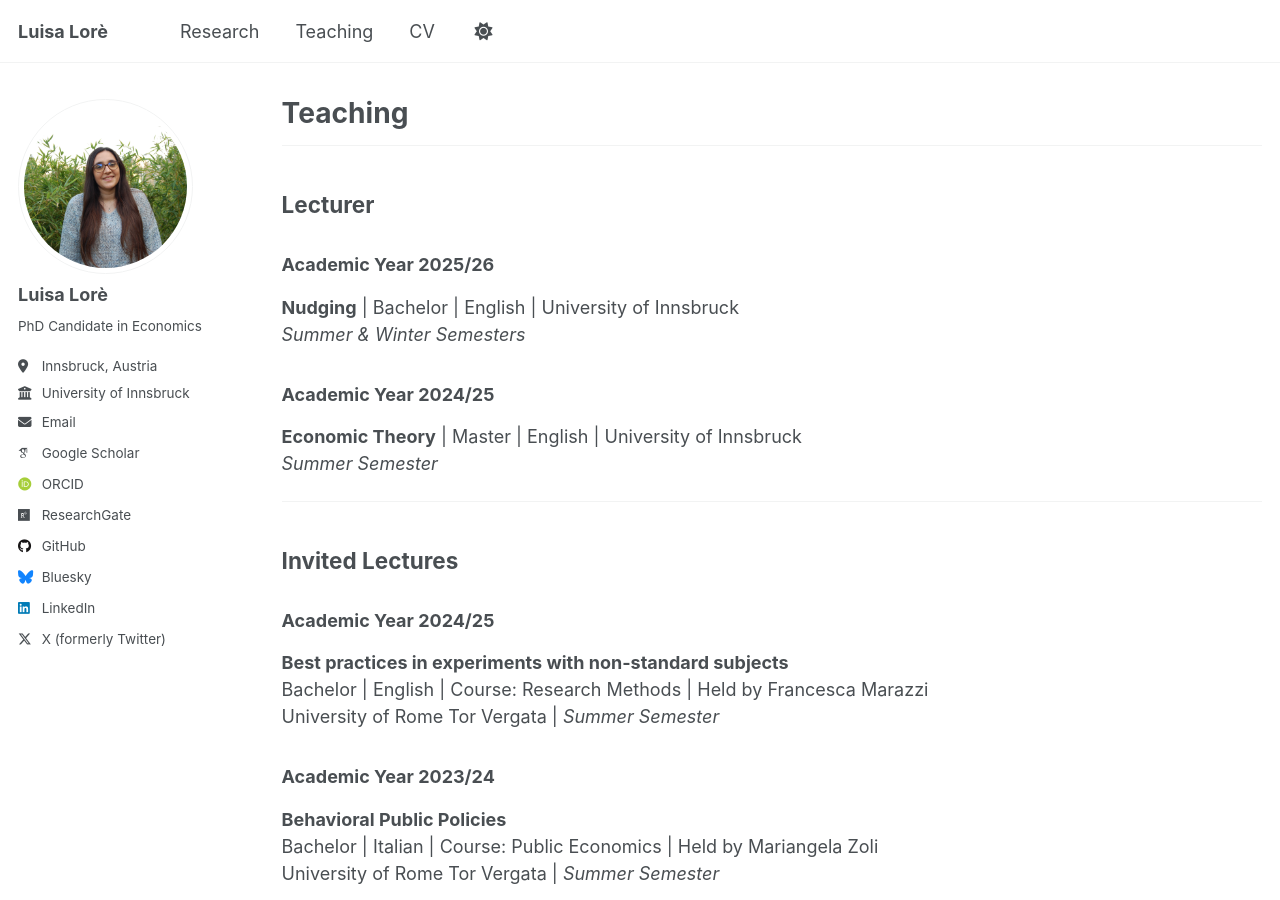
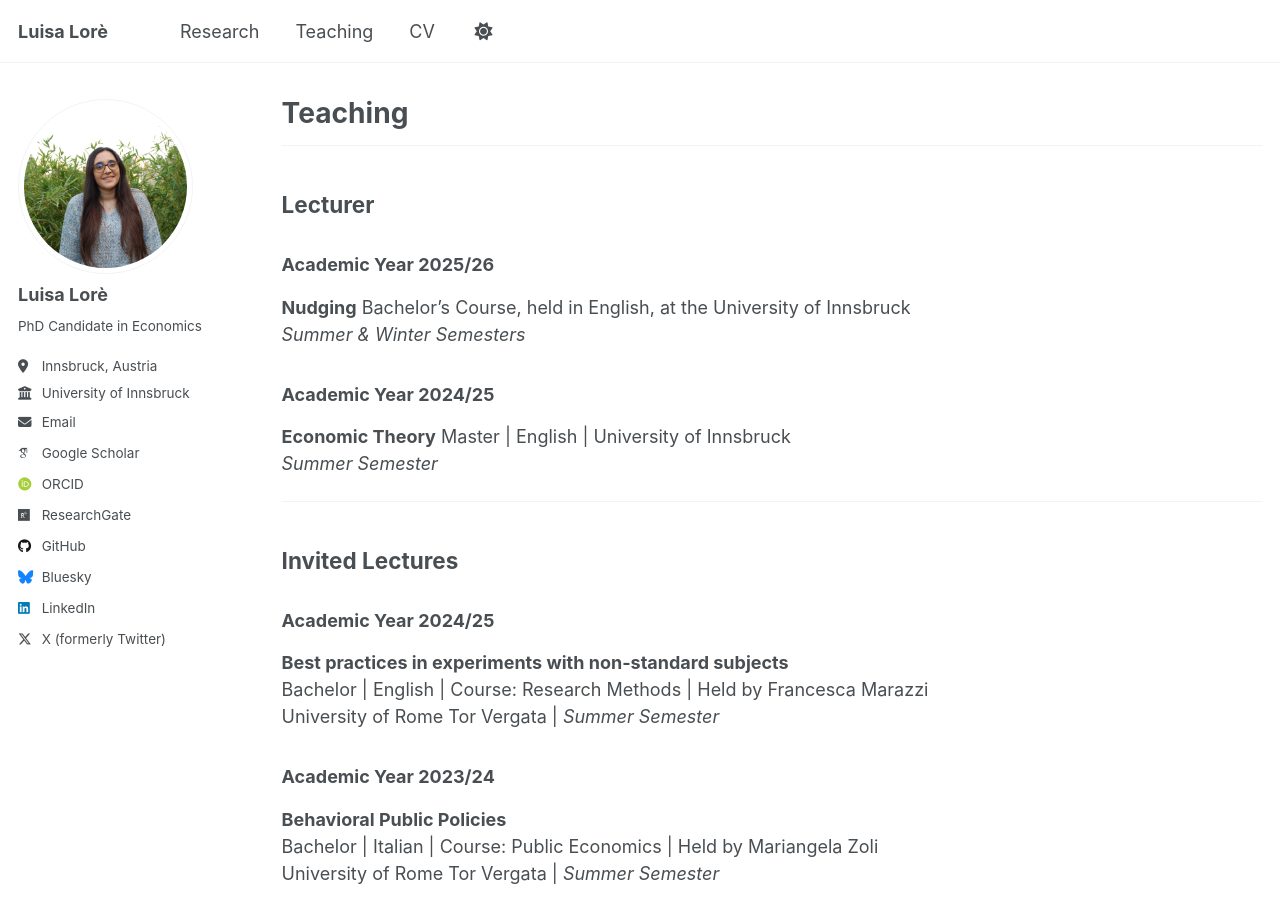
Before and after one commit to LuisaLore/luisalore, a Jekyll site: the page built from _pages/teaching.md, in a window 1280 px wide and 900 px high. Built offline with Jekyll 4.4.1, drawn with Linux system fonts in a browser that asks for light colours; some web fonts are replaced; a script that is not in the unit is left out.

Commit message:
Update teaching.md

```diff
--- a/_pages/teaching.md
+++ b/_pages/teaching.md
@@ -13,12 +13,14 @@ author_profile: true
 
 ### Academic Year 2025/26
 
-**Nudging** | Bachelor | English | University of Innsbruck
+**Nudging**
+Bachelor's Course, held in English, at the University of Innsbruck
 *Summer & Winter Semesters*
 
 ### Academic Year 2024/25
 
-**Economic Theory** | Master | English | University of Innsbruck
+**Economic Theory**
+Master | English | University of Innsbruck
 *Summer Semester*
 
 ---
```
